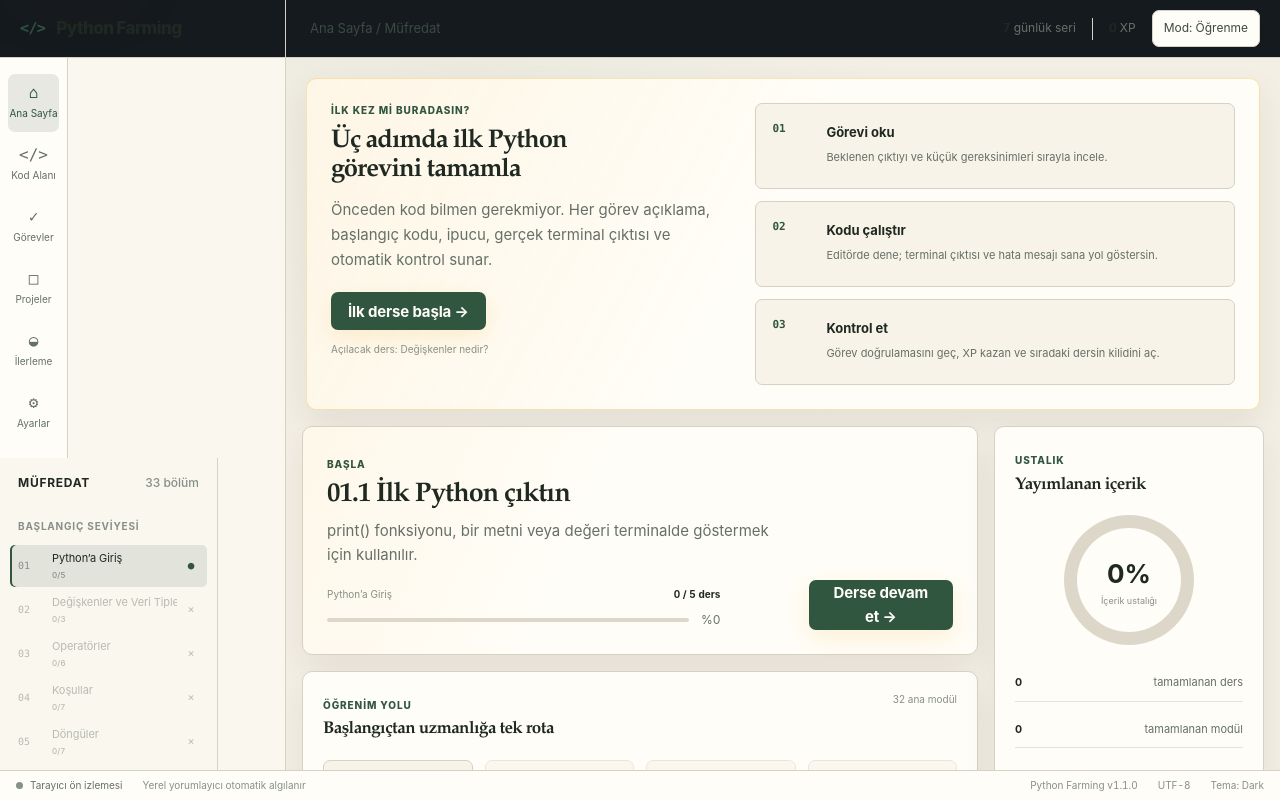
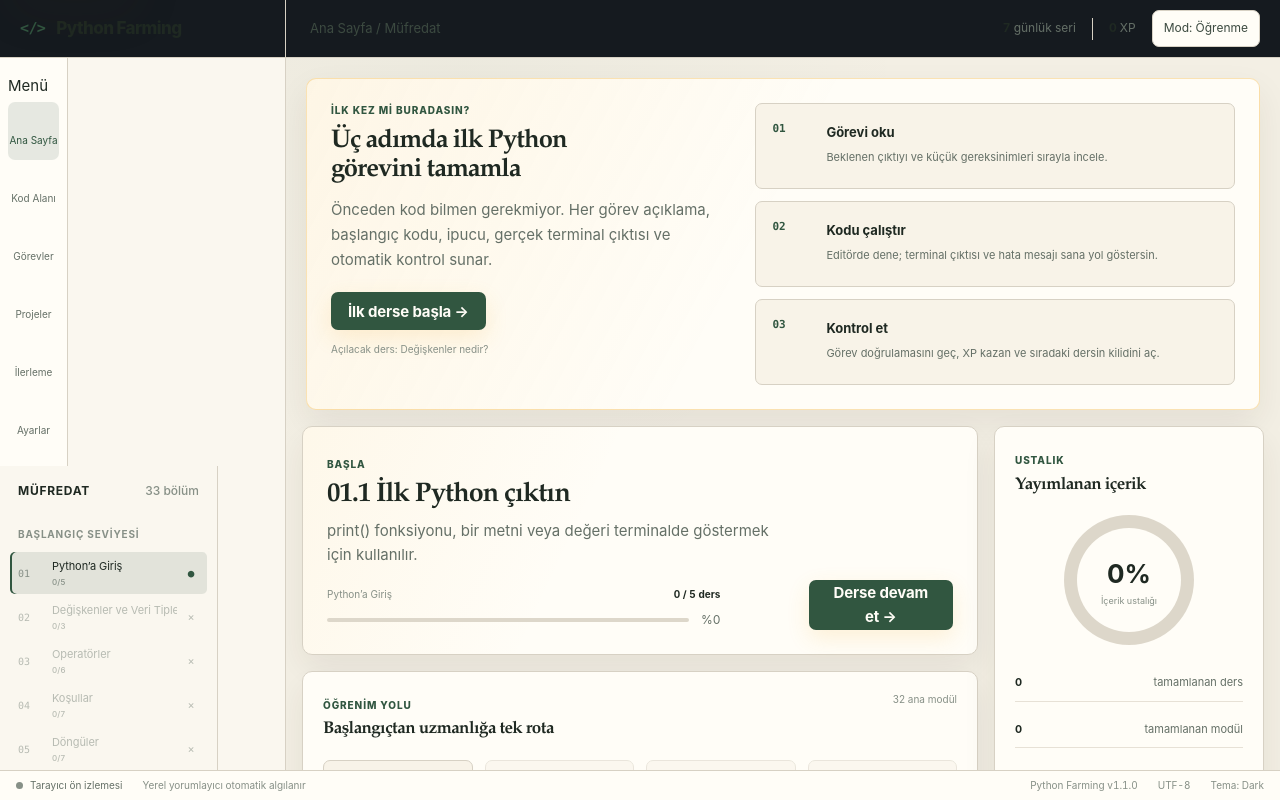
Before and after one commit to Akerem-dev/python-farming, a React (Vite) app: page / in a window 1280 px wide. Built offline with nearby package versions, Linux system fonts and the light colour scheme.

Commit message:
design: rebuild primary navigation as sidebar menu

```diff
--- a/src/components/navigation/PrimaryRail.tsx
+++ b/src/components/navigation/PrimaryRail.tsx
@@ -5,17 +5,16 @@ import styles from "./PrimaryRail.module.css";
 
 interface RailItem {
   label: string;
-  symbol: string;
   route: AppRoute;
 }
 
 const items: RailItem[] = [
-  { label: "Ana Sayfa", symbol: "⌂", route: routes.home },
-  { label: "Kod Alanı", symbol: "</>", route: routes.workspace },
-  { label: "Görevler", symbol: "✓", route: routes.tasks },
-  { label: "Projeler", symbol: "□", route: routes.projects },
-  { label: "İlerleme", symbol: "◒", route: routes.progress },
-  { label: "Ayarlar", symbol: "⚙", route: routes.settings },
+  { label: "Ana Sayfa", route: routes.home },
+  { label: "Kod Alanı", route: routes.workspace },
+  { label: "Görevler", route: routes.tasks },
+  { label: "Projeler", route: routes.projects },
+  { label: "İlerleme", route: routes.progress },
+  { label: "Ayarlar", route: routes.settings },
 ];
 
 interface PrimaryRailProps {
@@ -38,9 +37,80 @@ function followRoute(event: MouseEvent<HTMLAnchorElement>, route: AppRoute) {
   navigate(route);
 }
 
+function NavigationIcon({ route }: { route: AppRoute }) {
+  const common = {
+    viewBox: "0 0 24 24",
+    fill: "none",
+    stroke: "currentColor",
+    strokeWidth: 1.8,
+    strokeLinecap: "round" as const,
+    strokeLinejoin: "round" as const,
+    focusable: "false",
+    "aria-hidden": true,
+  };
+
+  if (route === routes.home) {
+    return (
+      <svg {...common}>
+        <path d="m3.5 10.8 8.5-7 8.5 7" />
+        <path d="M5.5 9.8v10h13v-10" />
+        <path d="M9.5 19.8v-6h5v6" />
+      </svg>
+    );
+  }
+
+  if (route === routes.workspace) {
+    return (
+      <svg {...common}>
+        <path d="m8.5 7-5 5 5 5" />
+        <path d="m15.5 7 5 5-5 5" />
+        <path d="m13.5 4-3 16" />
+      </svg>
+    );
+  }
+
+  if (route === routes.tasks) {
+    return (
+      <svg {...common}>
+        <rect x="4" y="3.5" width="16" height="17" rx="2" />
+        <path d="m8 12 2.3 2.3L16 8.8" />
+      </svg>
+    );
+  }
+
+  if (route === routes.projects) {
+    return (
+      <svg {...common}>
+        <path d="M3.5 7.5h6l1.7 2H20.5v9.5a1.5 1.5 0 0 1-1.5 1.5H5a1.5 1.5 0 0 1-1.5-1.5Z" />
+        <path d="M3.5 7.5V5A1.5 1.5 0 0 1 5 3.5h4.2l1.6 2H19A1.5 1.5 0 0 1 20.5 7v2.5" />
+      </svg>
+    );
+  }
+
+  if (route === routes.progress) {
+    return (
+      <svg {...common}>
+        <path d="M4 20V10" />
+        <path d="M10 20V4" />
+        <path d="M16 20v-7" />
+        <path d="M22 20H2" />
+      </svg>
+    );
+  }
+
+  return (
+    <svg {...common}>
+      <circle cx="12" cy="12" r="3" />
+      <path d="M19.4 15a1.7 1.7 0 0 0 .34 1.88l.06.06-2.86 2.86-.06-.06A1.7 1.7 0 0 0 15 19.4a1.7 1.7 0 0 0-1 .6 1.7 1.7 0 0 0-.4 1.1V21h-4v-.1A1.7 1.7 0 0 0 8 19.4a1.7 1.7 0 0 0-1.88.34l-.06.06-2.86-2.86.06-.06A1.7 1.7 0 0 0 3.6 15a1.7 1.7 0 0 0-.6-1A1.7 1.7 0 0 0 1.9 13H2V9h-.1A1.7 1.7 0 0 0 3.6 8a1.7 1.7 0 0 0-.34-1.88l-.06-.06L6.06 3.2l.06.06A1.7 1.7 0 0 0 8 3.6a1.7 1.7 0 0 0 1-.6 1.7 1.7 0 0 0 .4-1.1V2h4v.1A1.7 1.7 0 0 0 15 3.6a1.7 1.7 0 0 0 1.88-.34l.06-.06 2.86 2.86-.06.06A1.7 1.7 0 0 0 19.4 8c.1.4.32.76.6 1 .3.28.68.48 1.1.55H21v4h-.1A1.7 1.7 0 0 0 19.4 15Z" />
+    </svg>
+  );
+}
+
 export function PrimaryRail({ activeRoute }: PrimaryRailProps) {
   return (
     <nav className={styles.root} aria-label="Ana navigasyon">
+      <span className={styles.sectionLabel}>Menü</span>
+      <div className={styles.list}>
         {items.map((item) => {
           const active = item.route === activeRoute;
 
@@ -53,12 +123,13 @@ export function PrimaryRail({ activeRoute }: PrimaryRailProps) {
               aria-current={active ? "page" : undefined}
             >
               <span className={styles.symbol} aria-hidden="true">
-              {item.symbol}
+                <NavigationIcon route={item.route} />
               </span>
               <span>{item.label}</span>
             </a>
           );
         })}
+      </div>
     </nav>
   );
 }
```
Lines whose indentation alone changed are shown as unchanged.
